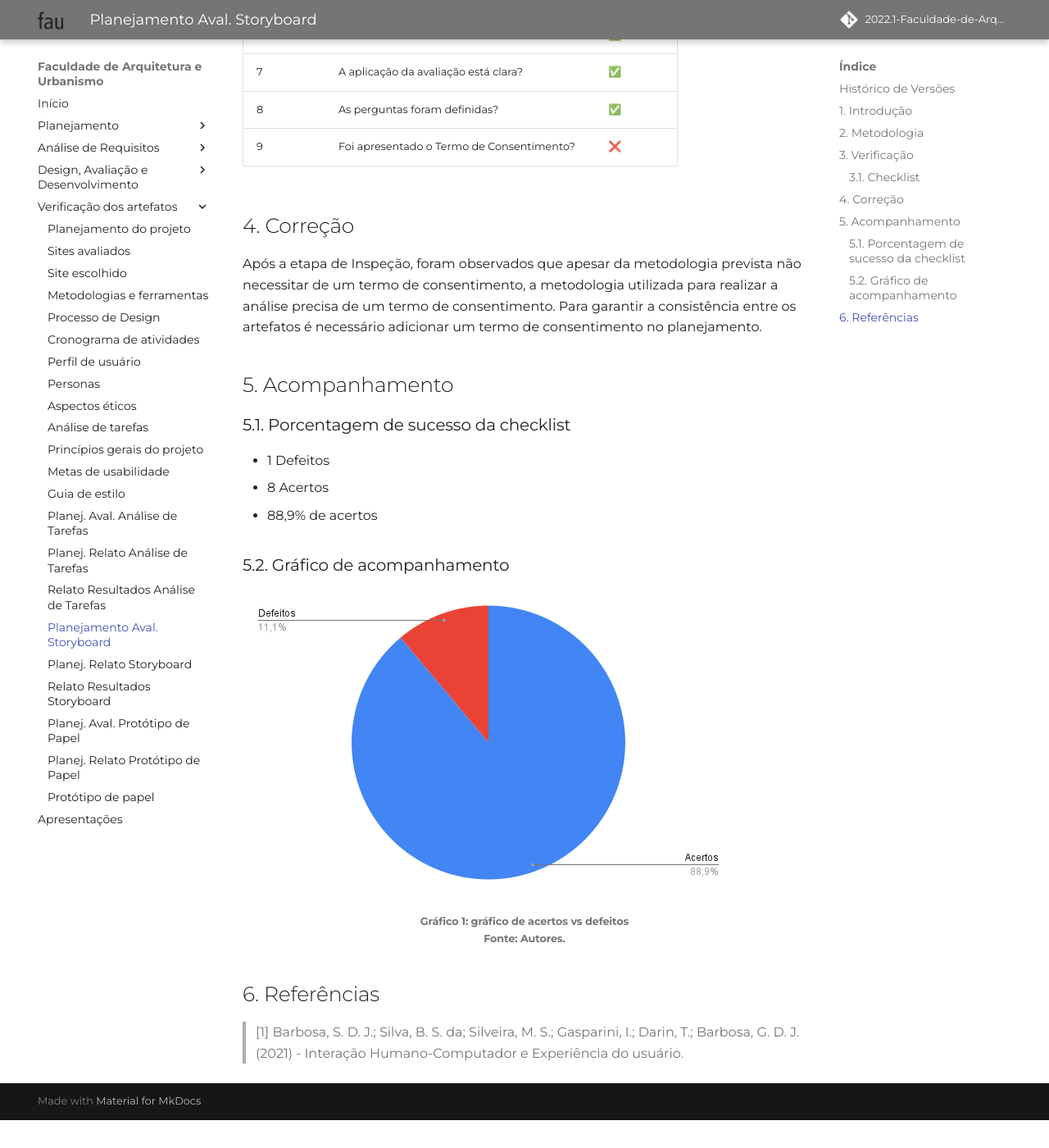
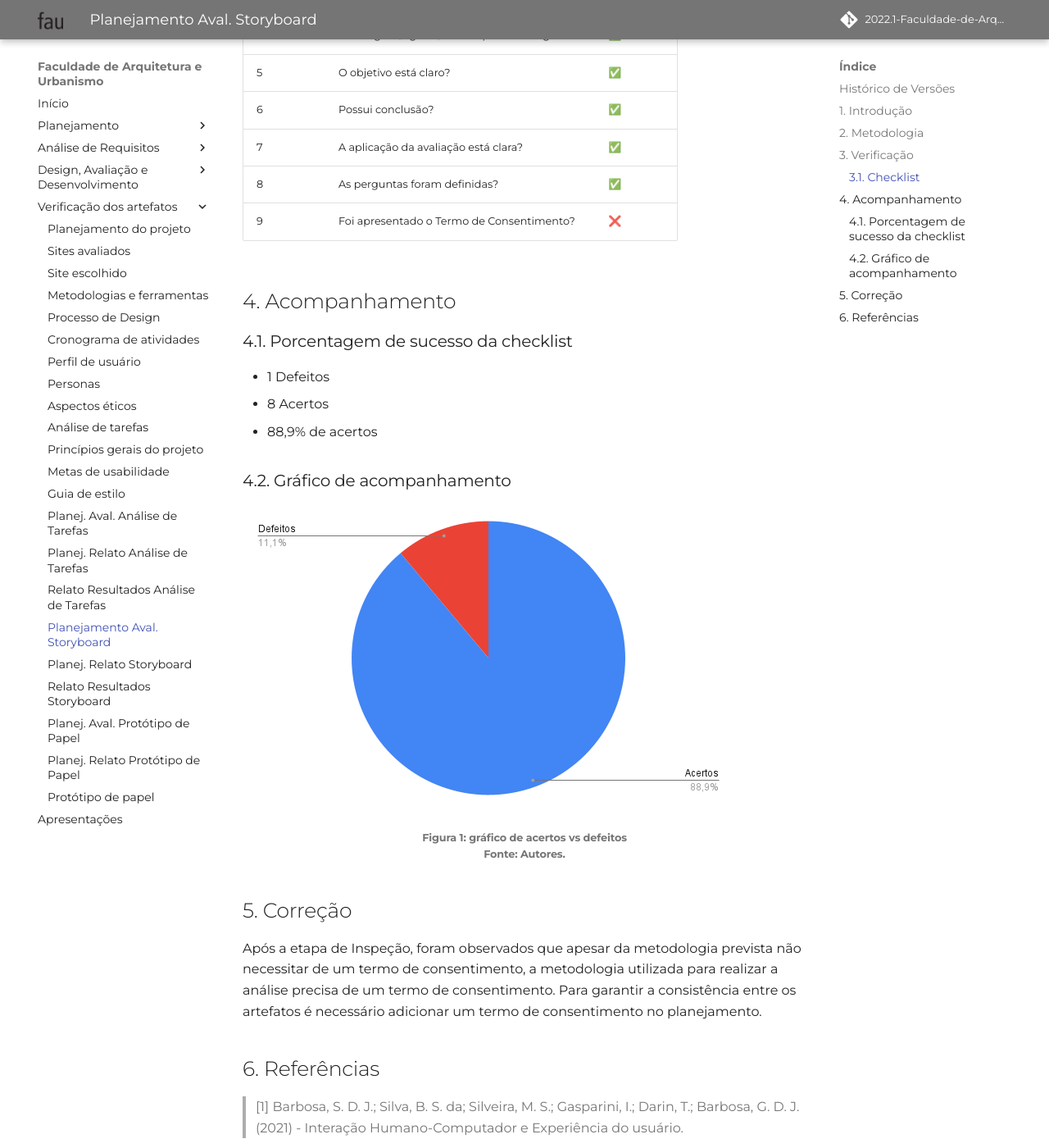
Before and after one commit to Mateusvff/2022.1-Faculdade-de-Arquitetura-e-Urbanismo, an MkDocs documentation site: the page built from docs/verificacao/verif-pa-storyboard.md, in a window 1280 px wide and 1400 px high, scrolled down 1347 px. Shown: the whole window at 82% size. Built offline with MkDocs 1.6.1 and Material for MkDocs 9.7.7, drawn with Linux system fonts in a browser that asks for light colours; some web fonts are replaced; comment, search, counter and statistics services are not loaded; before the commit the page ends 2713 px from its top, so only the background shows below that; some of the changed text lies outside the part shown.

Commit message:
normalizando as verificações

```diff
--- a/docs/verificacao/verif-pa-storyboard.md
+++ b/docs/verificacao/verif-pa-storyboard.md
@@ -37,21 +41,21 @@ ID | Questão | Inspeção
 9 | Foi apresentado o Termo de Consentimento? | ❌
 
 
-## 4. Correção
-
-Após a etapa de Inspeção, foram observados que apesar da metodologia prevista não necessitar de um termo de consentimento, a metodologia utilizada para realizar a análise precisa de um termo de consentimento. Para garantir a consistência entre os artefatos é necessário adicionar um termo de consentimento no planejamento.
-
-## 5. Acompanhamento
-### 5.1. Porcentagem de sucesso da checklist
+## 4. Acompanhamento
+### 4.1. Porcentagem de sucesso da checklist
 
 - 1 Defeitos
 - 8 Acertos
 - 88,9% de acertos
 
-### 5.2. Gráfico de acompanhamento
+### 4.2. Gráfico de acompanhamento
 
 ![Gráfico](../assets/verif-pa-storyboard.png)
-<h6 align = "center">Gráfico 1: gráfico de acertos vs defeitos <br>Fonte: Autores. </h6>
+<h6 align = "center">Figura 1: gráfico de acertos vs defeitos <br>Fonte: Autores. </h6>
+
+## 5. Correção
+
+Após a etapa de Inspeção, foram observados que apesar da metodologia prevista não necessitar de um termo de consentimento, a metodologia utilizada para realizar a análise precisa de um termo de consentimento. Para garantir a consistência entre os artefatos é necessário adicionar um termo de consentimento no planejamento.
 
 ## 6. Referências
 
```
Also changed, not shown: other parts of docs/verificacao/verif-pa-storyboard.md (+5 -1 lines), docs/verificacao/verif-pa-analise-tarefas.md (+13 -9 lines), docs/verificacao/verif-rel-storyboard.md (+13 -9 lines).
